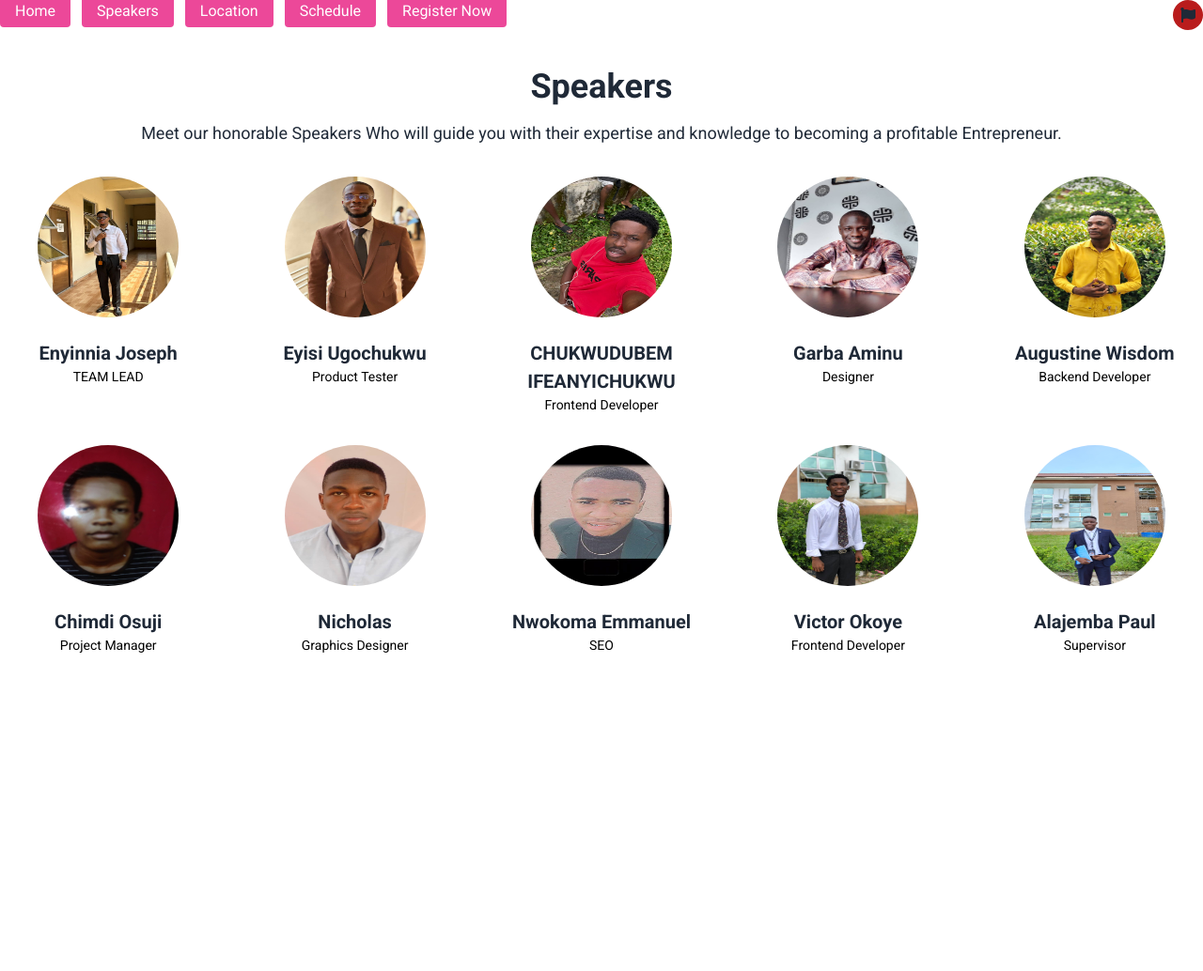
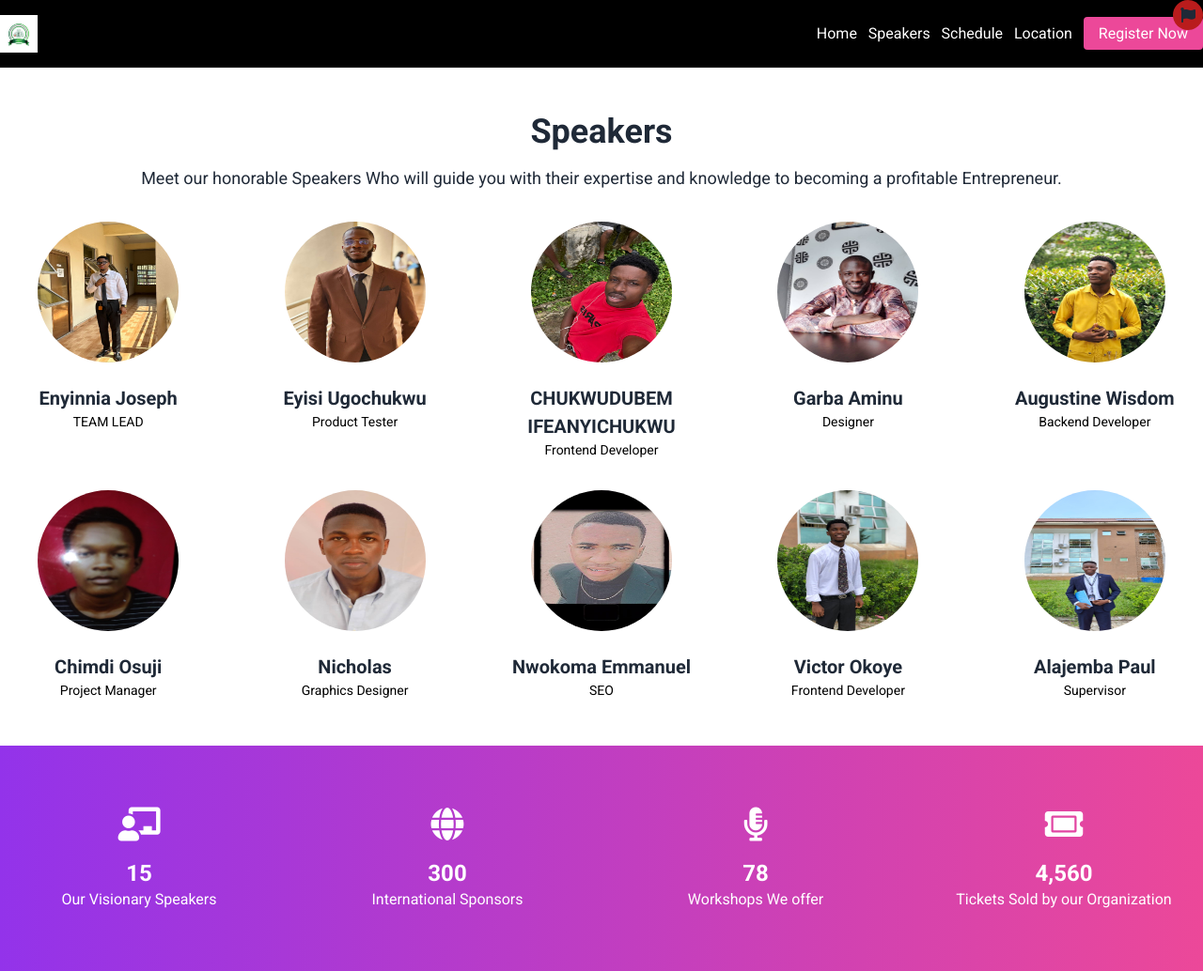
Before and after one commit to neuralnex/conference, a Flask app: page /speakers in a window 1280 px wide. Shown: the whole page at 94% size. Before the commit the page ends 695 px from the top, so only its background shows below. Run offline with Flask 3, Linux system fonts and the light colour scheme; some libraries are stand-ins or nearby versions.

Commit message:
add jace

```diff
--- a/templates/speakers.html
+++ b/templates/speakers.html
@@ -10,14 +10,20 @@
     <link rel="stylesheet" href="static/css/speaker.css"> <!-- Link to the external CSS file -->
 </head>
 <body class="bg-white text-gray-800">
-    <nav class="space-x-2">
-        <a class="bg-pink-500 text-white px-4 py-2 rounded" href="{{ url_for('index') }}">Home</a>
-        <a class="bg-pink-500 text-white px-4 py-2 rounded" href="{{ url_for('speakers') }}">Speakers</a>
-        <a class="bg-pink-500 text-white px-4 py-2 rounded" href="https://maps.app.goo.gl/QGwa5ezAbjvUMEje7">Location</a>
-        <a class="bg-pink-500 text-white px-4 py-2 rounded" href="{{ url_for('schedule') }}">Schedule</a>
-        <a class="bg-pink-500 text-white px-4 py-2 rounded" href="{{ url_for('register') }}">Register Now</a>
-    </nav>
-
+    <header class="bg-black text-white py-4">
+        <div class="container mx-auto flex justify-between items-center">
+            <div class="text-2xl font-bold">
+                <img src="{{ url_for('static', filename='images/asict.png') }}" alt="asicts logo" class="h-10"> <!-- Adjust the height as needed -->
+            </div>
+            <nav class="space-x-2">
+                <a class="hover:text-pink-500" href="{{ url_for('index') }}">Home</a>
+                <a class="hover:text-pink-500" href="{{ url_for('speakers') }}">Speakers</a>
+                <a class="hover:text-pink-500" href="{{ url_for('schedule') }}">Schedule</a>
+                <a class="hover:text-pink-500" href="https://maps.app.goo.gl/QGwa5ezAbjvUMEje7">Location</a>
+                <a class="bg-pink-500 text-white px-4 py-2 rounded" href="{{ url_for('register') }}">Register Now</a>
+            </nav>
+        </div>
+    </header>
     <div class="container mx-auto py-12">
         <div class="text-center mb-8">
             <h1 class="text-4xl font-bold">Speakers</h1>
@@ -101,5 +107,30 @@
             </div>
         </div>
     </div>
+
+    <section class="bg-gradient-to-r from-purple-600 to-pink-500 text-white text-center py-16">
+        <div class="container mx-auto grid grid-cols-1 md:grid-cols-4 gap-8">
+            <div>
+                <i class="fas fa-chalkboard-teacher text-4xl mb-4"></i>
+                <h3 class="text-2xl font-bold">15</h3>
+                <p>Our Visionary Speakers</p>
+            </div>
+            <div>
+                <i class="fas fa-globe text-4xl mb-4"></i>
+                <h3 class="text-2xl font-bold">300</h3>
+                <p>International Sponsors</p>
+            </div>
+            <div>
+                <i class="fas fa-microphone-alt text-4xl mb-4"></i>
+                <h3 class="text-2xl font-bold">78</h3>
+                <p>Workshops We offer</p>
+            </div>
+            <div>
+                <i class="fas fa-ticket-alt text-4xl mb-4"></i>
+                <h3 class="text-2xl font-bold">4,560</h3>
+                <p>Tickets Sold by our Organization</p>
+            </div>
+        </div>
+    </section>
 </body>
 </html>
```
Also changed, not shown: templates/register.html (+41 -9 lines).
